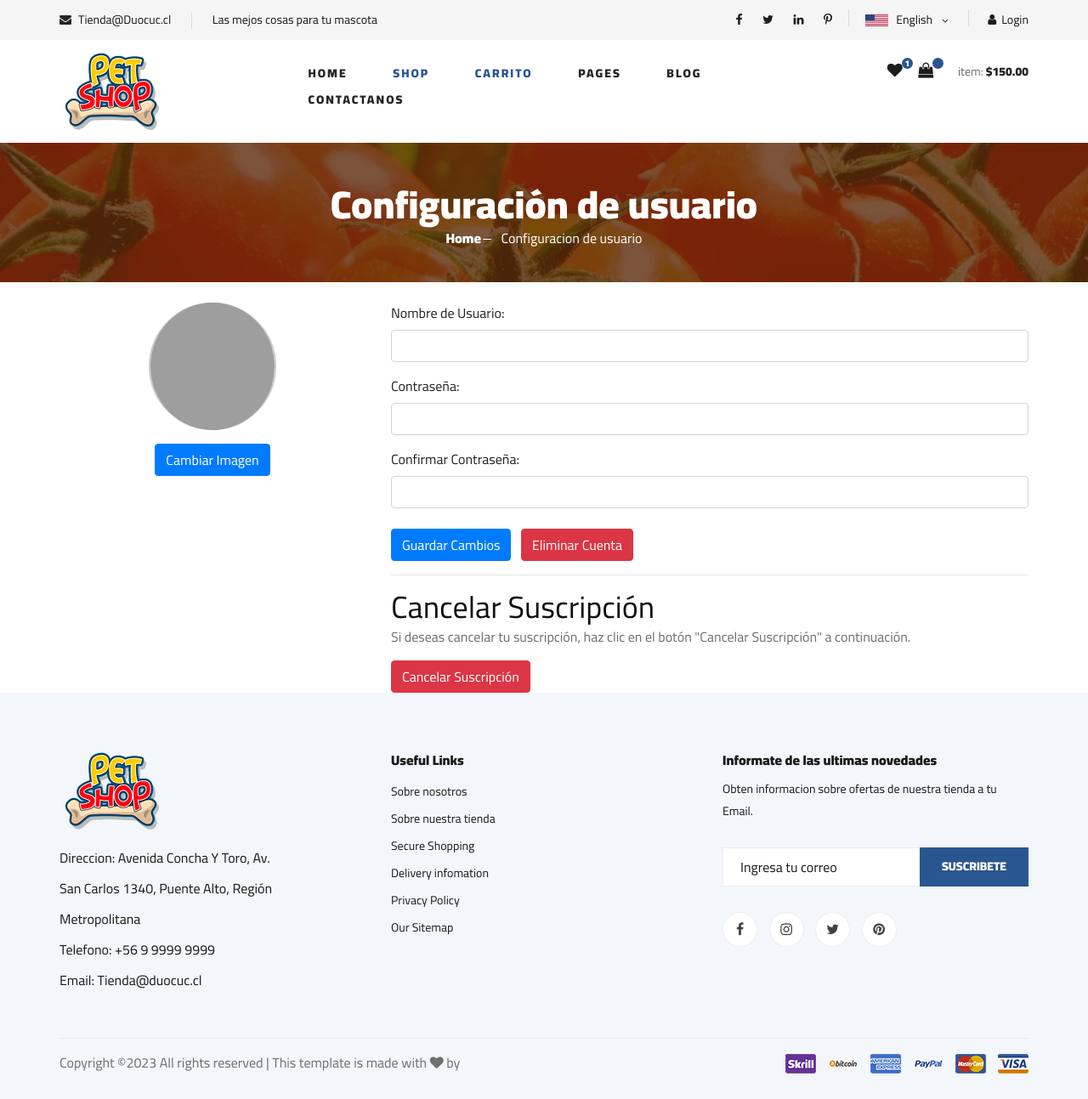
After one commit to sebaXDD/Tienda, a Django app: template core/templates/core/user-setting.html in a window 1280 px wide. The commit adds this page. Shown: the whole page at 85% size. Run offline with Django 3.2, Linux system fonts and the light colour scheme; the template is opened without the code that fills it, so the values that code supplies are empty; some libraries are stand-ins or nearby versions; grey boxes are pictures that could not be loaded.

Commit message:
creacion user-settings

```diff
--- /dev/null
+++ b/core/static/core/css/style_user-setting.css
@@ -0,0 +1,19 @@
+/* AGREGADOR POR REIKOM*/
+.profile-img {
+    width: 150px;
+	height: 150px;
+	object-fit: cover;
+	border-radius: 50%;
+}
+
+.profile-img-circle {
+	width: 150px;
+	height: 150px;
+	object-fit: cover;
+	border-radius: 50%;
+	border: 2px solid #ccc;
+	background-color: #f7f7f7;
+	display: flex;
+	align-items: center;
+	justify-content: center;
+}
--- a/core/templates/core/base.html
+++ b/core/templates/core/base.html
@@ -131,6 +131,7 @@
                                     <span class="arrow_carrot-down"></span>
                                     <ul>
                                         <li><a href="{% url 'logout' %}"><i class="fa fa-user"></i> Salir</a></li>
+                                        <li><a href="{% url 'user_setting' %}"><i class="fa fa-user"></i> Setting</a></li>
                                     </ul>
                                 </div>
 
--- /dev/null
+++ b/core/templates/core/user-setting.html
@@ -0,0 +1,129 @@
+{% extends 'core/base.html' %}
+{% load static %}
+
+{% block css %}
+<link rel="stylesheet" href="{% static 'core/css/style_user-setting.css' %}" type="text/css">
+{% endblock %}
+
+{% block contenido %}
+
+<body>
+    <section class="breadcrumb-section set-bg" data-setbg="{% static 'core/img/breadcrumb.jpg'%}">
+        <div class="container">
+            <div class="row">
+                <div class="col-lg-12 text-center">
+                    <div class="breadcrumb__text">
+                        <h2>Configuración de usuario</h2>
+                        <div class="breadcrumb__option">
+                            <a href="{% url 'index' %}">Home</a>
+                            <span>Configuracion de usuario</span>
+                        </div>
+                    </div>
+                </div>
+            </div>
+        </div>
+    </section>
+  <div class="container mt-4">
+
+
+    <div class="row">
+      <div class="col-md-4 d-flex justify-content-center">
+        <div class="text-center">
+          <div class="profile-img-circle">
+            <img src="path/to/default-user-image.jpg" alt="Imagen de Usuario" class="profile-img">
+          </div>
+          <div class="mt-3">
+            <button class="btn btn-primary">Cambiar Imagen</button>
+          </div>
+
+        </div>
+
+      </div>
+
+
+
+
+      <div class="col-md-8">
+        <form>
+          <div class="form-group">
+            <label for="nombre">Nombre de Usuario:</label>
+            <input type="text" class="form-control" id="nombre" required>
+          </div>
+
+          <div class="form-group">
+            <label for="contrasena">Contraseña:</label>
+            <input type="password" class="form-control" id="contrasena" required>
+          </div>
+
+          <div class="form-group">
+            <label for="confirmar-contrasena">Confirmar Contraseña:</label>
+            <input type="password" class="form-control" id="confirmar-contrasena" required>
+          </div>
+
+          <div class="mt-4">
+            <button type="submit" class="btn btn-primary mr-2">Guardar Cambios</button>
+            <button type="button" class="btn btn-danger" data-toggle="modal" data-target="#eliminarCuentaModal">Eliminar Cuenta</button>
+          </div>
+
+          <hr>
+
+          <h2>Cancelar Suscripción</h2>
+          <p>Si deseas cancelar tu suscripción, haz clic en el botón "Cancelar Suscripción" a continuación.</p>
+          <button class="btn btn-danger" data-toggle="modal" data-target="#cancelSubscriptionModal">Cancelar Suscripción</button>
+        </div>
+
+        <!-- Modal para confirmar la cancelación de la suscripción -->
+        <div class="modal fade" id="cancelSubscriptionModal" tabindex="-1" role="dialog" aria-labelledby="cancelSubscriptionModalLabel" aria-hidden="true">
+          <div class="modal-dialog" role="document">
+            <div class="modal-content">
+              <div class="modal-header">
+                <h5 class="modal-title" id="cancelSubscriptionModalLabel">Cancelar Suscripción</h5>
+                <button type="button" class="close" data-dismiss="modal" aria-label="Cerrar">
+                  <span aria-hidden="true">&times;</span>
+                </button>
+              </div>
+              <div class="modal-body">
+                <p>¿Estás seguro de que deseas cancelar tu suscripción? Perderás acceso a todos los beneficios de la suscripción.</p>
+              </div>
+              <div class="modal-footer">
+                <button type="button" class="btn btn-secondary" data-dismiss="modal">Cancelar</button>
+                <button type="button" class="btn btn-danger">Cancelar Suscripción</button>
+              </div>
+            </div>
+          </div>
+        </div>
+        </form>
+      </div>
+    </div>
+  </div>
+
+  <!-- Modal para confirmar la eliminación de la cuenta -->
+  <div class="modal fade" id="eliminarCuentaModal" tabindex="-1" role="dialog" aria-labelledby="eliminarCuentaModalLabel" aria-hidden="true">
+    <div class="modal-dialog" role="document">
+      <div class="modal-content">
+        <div class="modal-header">
+          <h5 class="modal-title" id="eliminarCuentaModalLabel">Eliminar Cuenta</h5>
+          <button type="button" class="close" data-dismiss="modal" aria-label="Cerrar">
+            <span aria-hidden="true">&times;</span>
+          </button>
+        </div>
+        <div class="modal-body">
+          <p>¿Estás seguro de que deseas eliminar tu cuenta? Esta acción no se puede deshacer.</p>
+        </div>
+        <div class="modal-footer">
+            <button type="button" class="btn btn-secondary" data-dismiss="modal">Cancelar</button>
+            <button type="button" class="btn btn-danger">Eliminar</button>
+          </div>
+        </div>
+      </div>
+    </div>
+
+  </body>
+  </html>
+
+
+
+{% endblock %}
+{% block js %}
+
+{% endblock %}
--- a/core/urls.py
+++ b/core/urls.py
@@ -26,4 +26,5 @@ urlpatterns = [
     path('add-producto/',add,name="add-producto"),
     path('update-producto/<id>/',update,name="update-producto"),
     path('delete/<id>/',delete,name="delete"),
+    path('user_setting/',user_setting,name="user_setting"),
 ]
--- a/core/views.py
+++ b/core/views.py
@@ -124,6 +124,9 @@ def lista_correa(request):
 
     return render(request, ('core/pagina-collar.html'), data)
 
+def user_setting(request):
+    return render(request,('core/user-setting.html'))
+
 
 
 
```
Also changed, not shown: core/static/core/css/style.css (line endings or trailing spaces), db.sqlite3.
